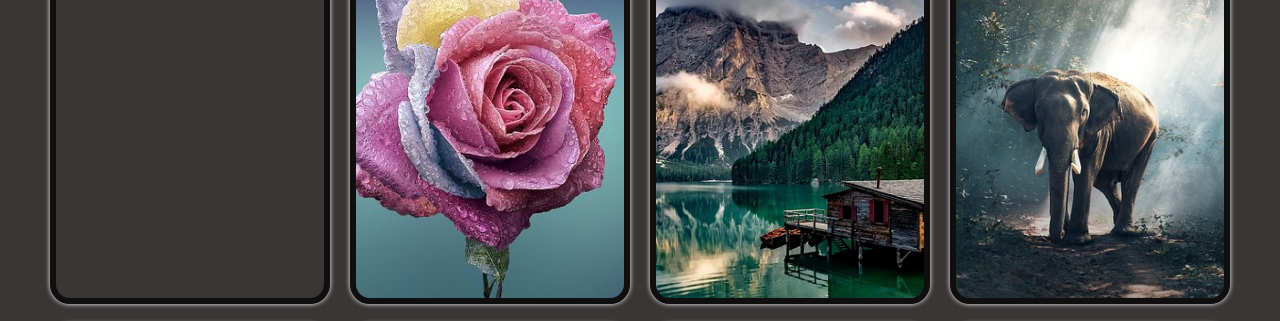
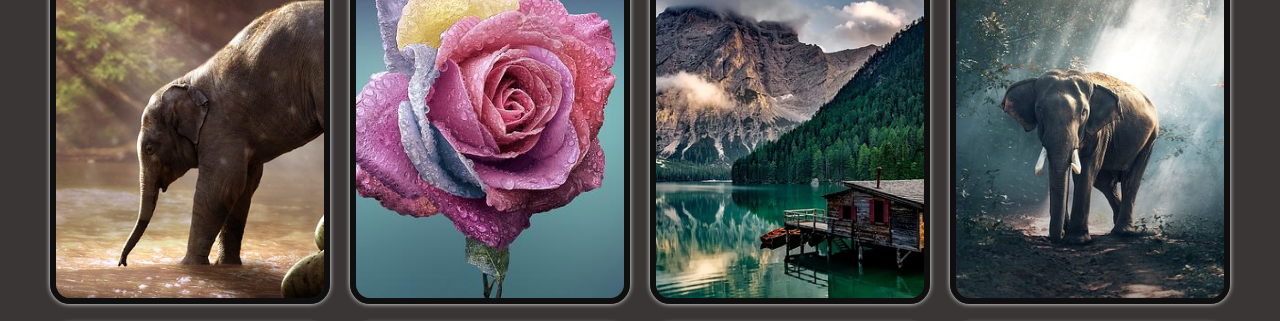
Before and after one commit to Gayu111/photography-portfolio, a plain HTML site: page gallery.html in a window 1280 px wide. Shown: the part 206-527 px from the top of the page. Drawn offline with nearby package versions, Linux system fonts and the light colour scheme.

Commit message:
Update gallery.html

```diff
--- a/gallery.html
+++ b/gallery.html
@@ -21,7 +21,7 @@
     </header>
     <div class="boxes">
         <div class="box">
-            <img src="images/.jpg" alt="a">
+            <img src="images/6.jpg" alt="">
             <div class="info">
                 <h1>INFANT</h1>
                 <p>This one-cherished collection that celebrates the purest and most tender moments of life's earliest stages. Through the lens, I have endeavored to capture the innocence, vulnerability, and boundless joy that infants bring into the world.</p>
```
